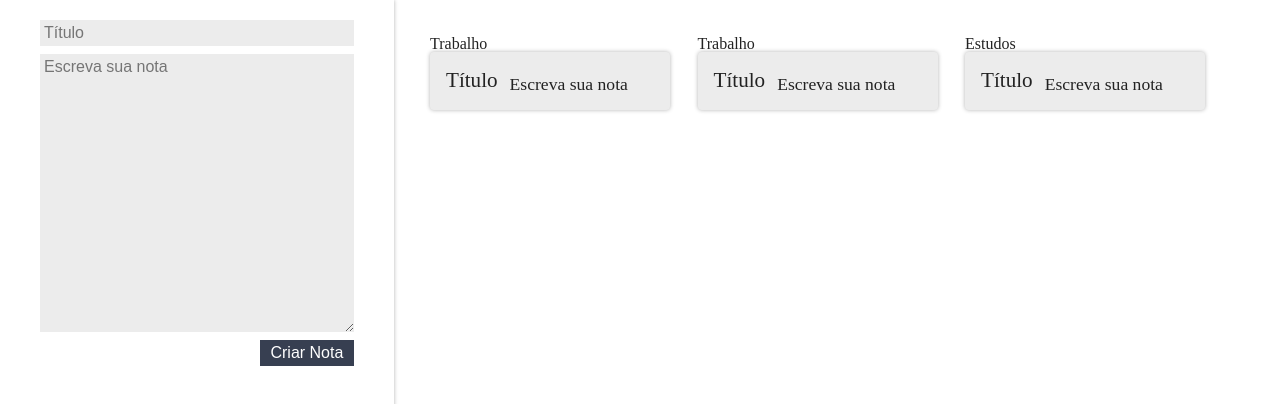
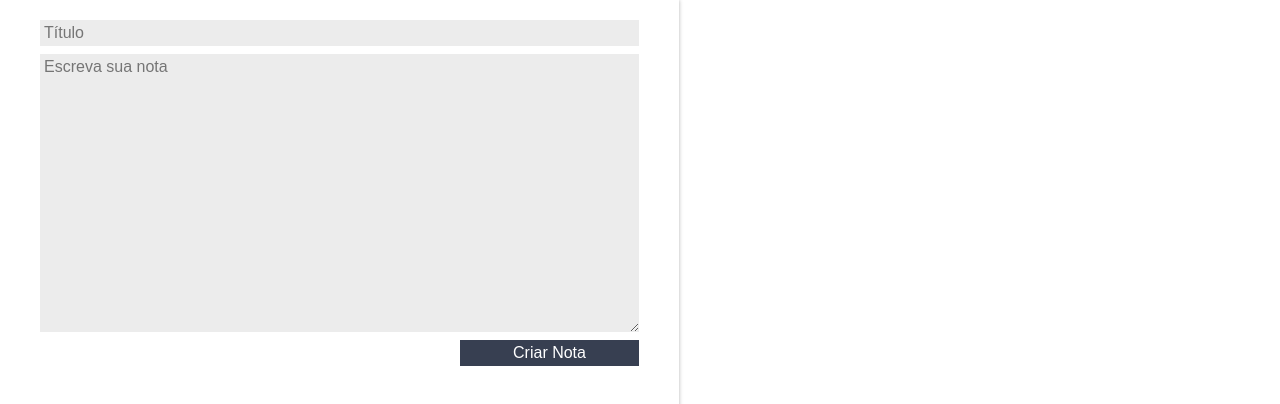
Before and after one commit to JGA7077/alura_todoList-ceep, a React (Create React App) app: page / in a window 1280 px wide. Shown: the top 404 px of the page. Built offline with nearby package versions, Linux system fonts and the light colour scheme.

Commit message:
05 03.Mais propriedades

```diff
--- a/src/App.js
+++ b/src/App.js
@@ -3,17 +3,21 @@ import ListaDeNotas from "./components/ListaDeNotas";
 import FormularioCadastro from "./components/FormularioCadastro";
 import "./assets/App.css";
 class App extends Component {
+  constructor() {
+    super();
+    this.notas = [];
+  }
 
   criarNota(titulo, texto) {
-
-    console.log(`recebeu as informações ${titulo} ${texto}`);
+    const notaNota = { titulo, texto };
+    this.notas.push(notaNota)
   }
 
   render() {
     return (
       <section className="conteudo">
-        <FormularioCadastro criarNota={this.criarNota} />
-        <ListaDeNotas />
+        <FormularioCadastro criarNota={this.criarNota.bind(this)} />
+        <ListaDeNotas notas={this.notas} />
       </section>
     );
   }
--- a/src/components/ListaDeNotas/ListaDeNotas.jsx
+++ b/src/components/ListaDeNotas/ListaDeNotas.jsx
@@ -1,15 +1,14 @@
 import React, { Component } from "react";
 import CardNota from "../CardNota";
-import './estilo.css'
+import "./estilo.css";
 
 class ListaDeNotas extends Component {
   render() {
     return (
       <ul className="lista-notas">
-        {Array.of("Trabalho", "Trabalho", "Estudos").map((categoria, index) => {
+        {this.props.notas.map((nota, index) => {
           return (
             <li className="lista-notas_item" key={index}>
-              <div>{categoria}</div>
               <CardNota />
             </li>
           );
```
